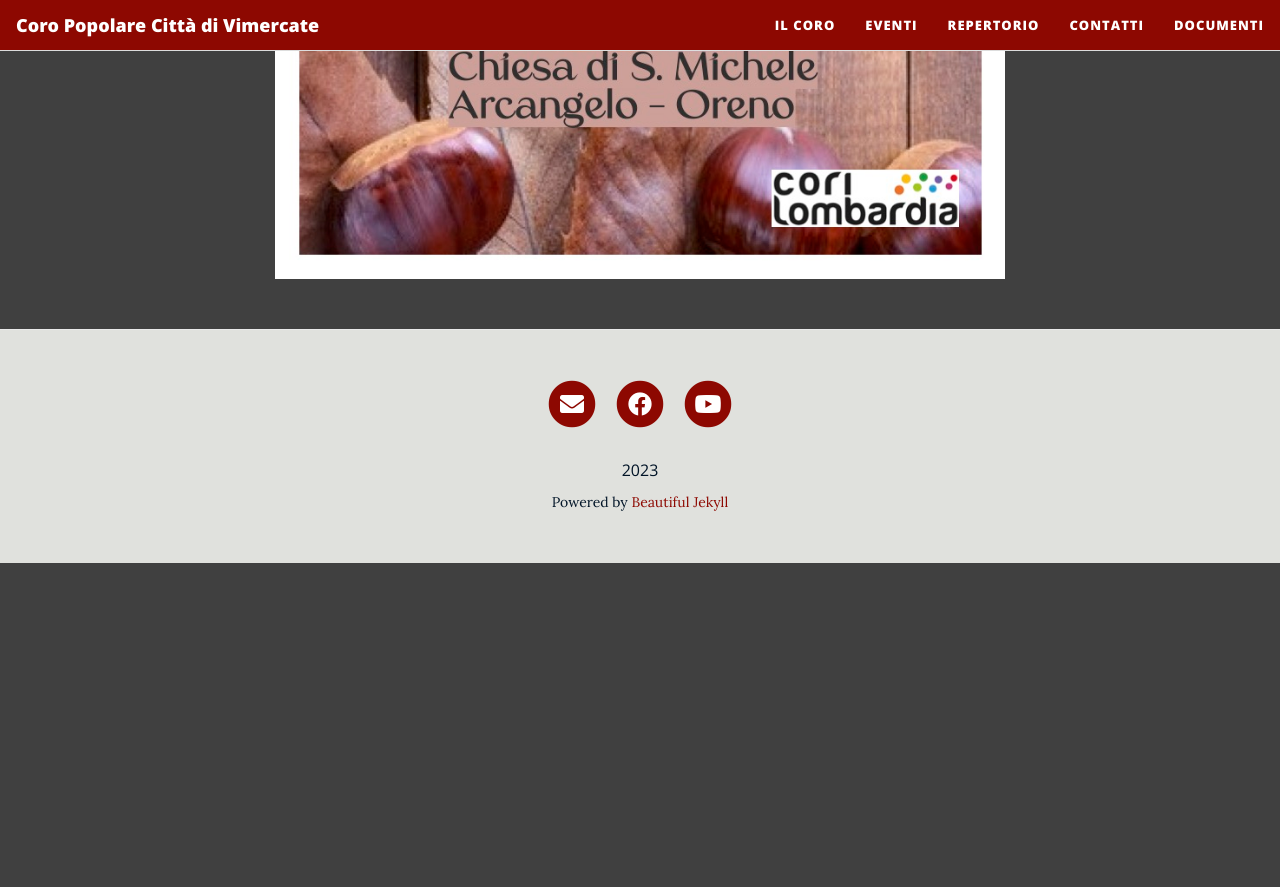
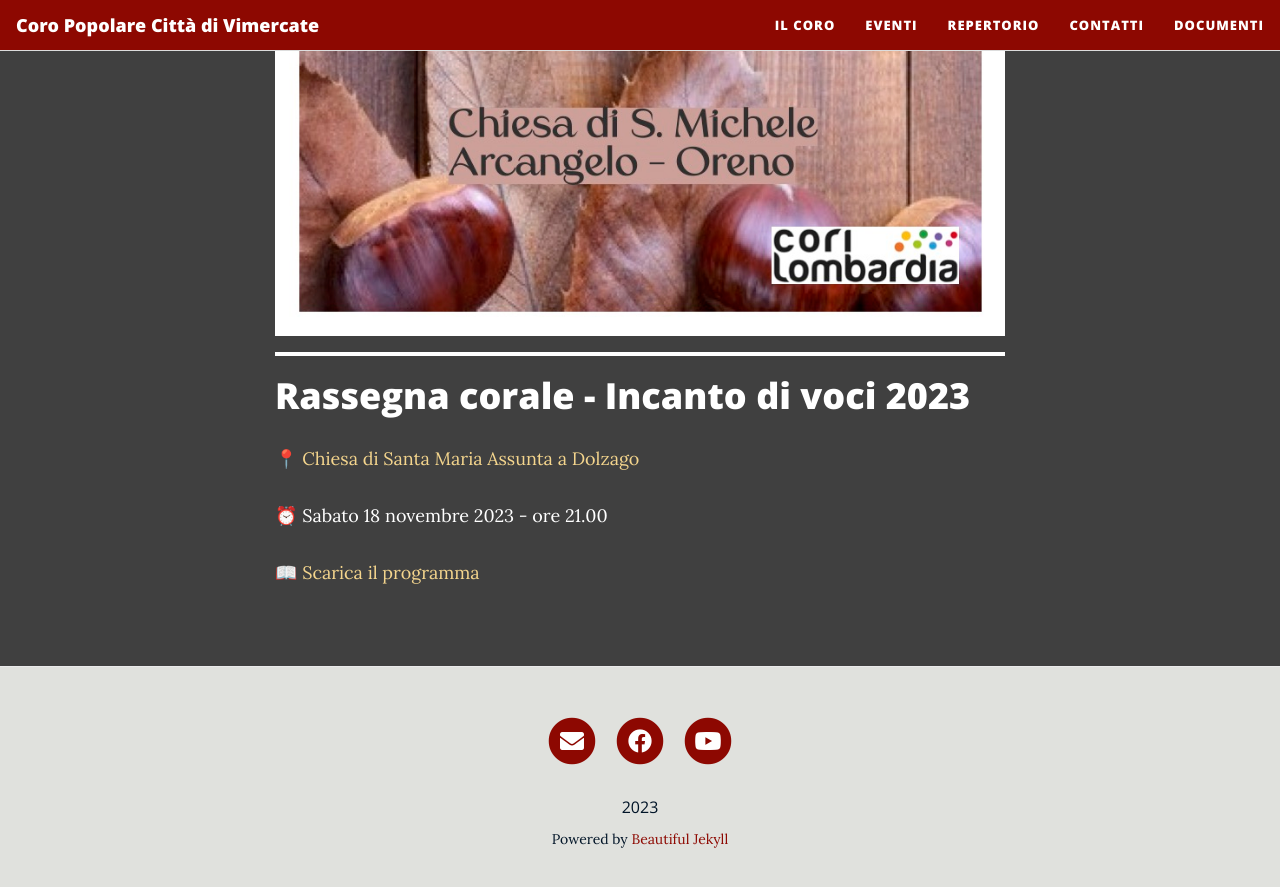
Before and after one commit to Corovimercate/Corovimercate.github.io, a Jekyll site: the page built from index.html, in a window 1280 px wide and 900 px high, scrolled down 1108 px. Shown: the top 887 px of the window. Built offline with Jekyll 4.4.1, drawn with Linux system fonts in a browser that asks for light colours; nearby versions of some CDN libraries; the list of posts is cut into pages by our own code; before the commit the page ends 1671 px from its top, so only the background shows below that; some of the changed text lies outside the part shown.

Commit message:
Updated home

```diff
--- a/index.html
+++ b/index.html
@@ -9,10 +9,20 @@ layout: home
 <p>📍 <a href="https://maps.app.goo.gl/sNftYajNJr6fDDU3A">Chiesa di S. Michele Arcangelo ad Oreno</a></p>
 <p>⏰ Sabato 11 novembre 2023 - ore 21.00</p>
 
+<p>📖 <a href="https://www.corovimercate.it/assets/img/Programma_Oreno.pdf">Scarica il programma</a></p>
 
 <img class="fit-picture"
      src="https://www.corovimercate.it/assets/img/autunno2023.jpeg"
      alt="Foto del coro">
+
+<hr style="border:2px solid white">
+
+<h1>Rassegna corale - Incanto di voci 2023</h1>
+
+<p>📍 <a href="https://maps.app.goo.gl/wNMy5yqLDszWhJcS6">Chiesa di Santa Maria Assunta a Dolzago</a></p>
+<p>⏰ Sabato 18 novembre 2023 - ore 21.00</p>
+
+<p>📖 <a href="https://www.corovimercate.it/assets/img/Rassegna_2023_Nov.pdf">Scarica il programma</a></p>
 
 
 <!-- <h1>1ª Edizione di TUCC INSEMA</h1>
```
Also changed, not shown: 2 other files.
